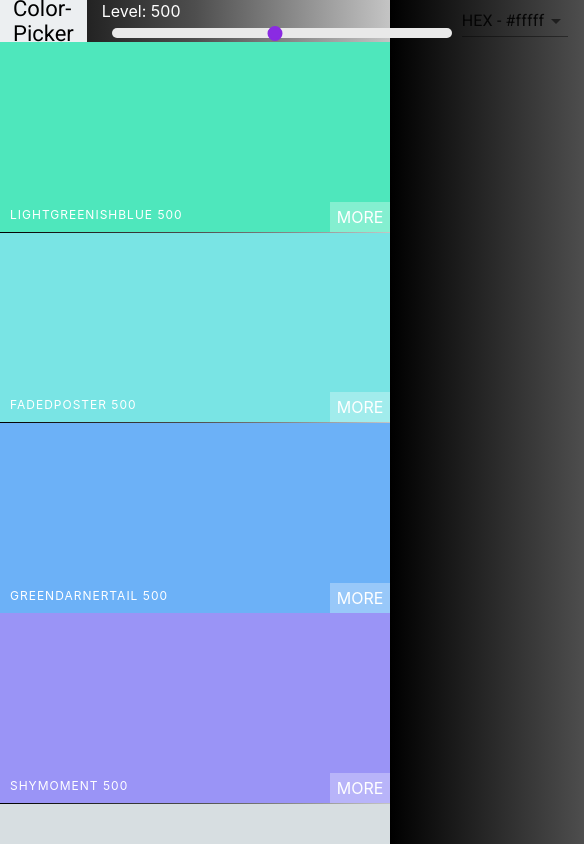
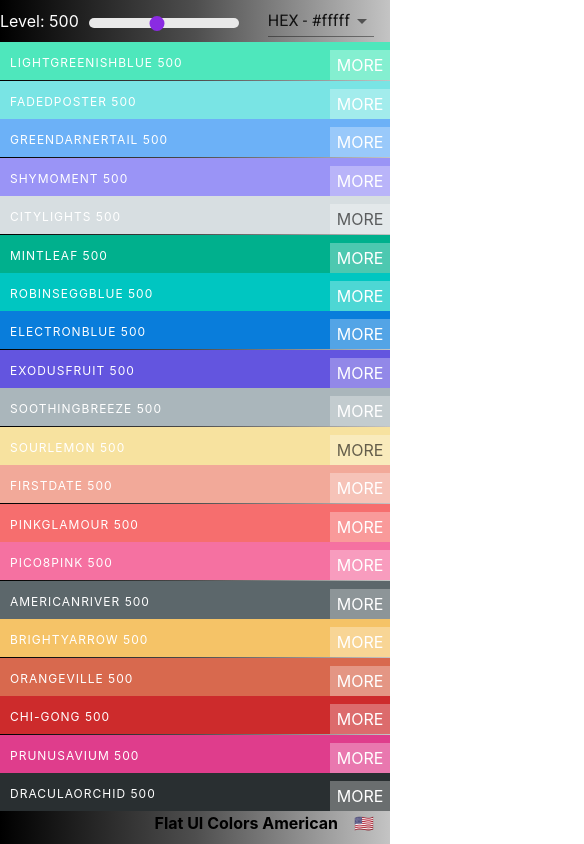
Before and after one commit to NFZaremba/Colors-Pallete-App, a React (Create React App) app: page /palette/flat-ui-colors-american in a window 390 px wide. Shown: the top 844 px of the page, 584 px wide, since content can reach past the window. Built offline with nearby package versions, Linux system fonts and the light colour scheme.

Commit message:
modifiyn code to make it responsive

```diff
--- a/package.json
+++ b/package.json
@@ -10,6 +10,8 @@
     "chroma-js": "^2.0.3",
     "dotenv": "^8.0.0",
     "emoji-mart": "^2.11.1",
+    "eslint": "^5.16.0",
+    "eslint-plugin-import": "^2.17.3",
     "rc-slider": "^8.6.11",
     "react": "^16.8.6",
     "react-color": "^2.17.3",
@@ -50,7 +52,6 @@
     "eslint-config-prettier": "^4.1.0",
     "eslint-config-wesbos": "0.0.19",
     "eslint-plugin-html": "^5.0.3",
-    "eslint-plugin-import": "^2.17.3",
     "eslint-plugin-jsx-a11y": "^6.2.1",
     "eslint-plugin-prettier": "^3.0.1",
     "eslint-plugin-react": "^7.12.4",
--- a/src/ColorBox.js
+++ b/src/ColorBox.js
@@ -75,8 +75,8 @@
 ColorBox.propTypes = {
   name: PropTypes.string.isRequired,
   background: PropTypes.string.isRequired,
-  id: PropTypes.string.isRequired,
-  paletteId: PropTypes.string.isRequired,
+  id: PropTypes.string,
+  paletteId: PropTypes.string,
   showingFullPalette: PropTypes.bool.isRequired,
   classes: PropTypes.object.isRequired
 };
--- a/src/NavBar.js
+++ b/src/NavBar.js
@@ -98,8 +98,8 @@
 
 NavBar.propTypes = {
   handleChange: PropTypes.func.isRequired,
-  level: PropTypes.number.isRequired,
-  changeLevel: PropTypes.func.isRequired,
+  level: PropTypes.number,
+  changeLevel: PropTypes.func,
   showingAllColors: PropTypes.bool.isRequired,
   classes: PropTypes.object.isRequired
 };
--- a/src/SingleColorPalette.js
+++ b/src/SingleColorPalette.js
@@ -71,7 +71,7 @@
 }
 
 SingleColorPalette.propTypes = {
-  palette: PropTypes.array.isRequired,
+  palette: PropTypes.object.isRequired,
   colorId: PropTypes.string.isRequired,
   classes: PropTypes.object.isRequired
 };
--- a/src/styles/ColorBoxStyles.js
+++ b/src/styles/ColorBoxStyles.js
@@ -1,4 +1,5 @@
 import chroma from 'chroma-js';
+import sizes from './sizes';
 
 export const styles = {
   ColorBox: {
@@ -13,11 +14,17 @@
       opacity: '1',
       transition: '0.5s'
     },
-    '@media (max-width: 900px)': {
-      width: '50%'
+    [sizes.down('lg')]: {
+      width: '25%',
+      height: props => (props.showingFullPalette ? '20%' : '50%')
     },
-    '@media (max-width: 500px)': {
-      width: '100%'
+    [sizes.down('md')]: {
+      width: '50%',
+      height: props => (props.showingFullPalette ? '10%' : '20%')
+    },
+    [sizes.down('xs')]: {
+      width: '100%',
+      height: props => (props.showingFullPalette ? '5%' : '10%')
     }
   },
   copyText: {
@@ -114,7 +121,10 @@
       textAlign: 'center',
       marginBottom: '0',
       padding: '1rem',
-      textTransform: 'uppercase'
+      textTransform: 'uppercase',
+      [sizes.down('xs')]: {
+        fontSize: '6rem'
+      }
     },
     '& P': {
       fontsize: '2rem',
--- a/src/styles/DraggableColorBoxStyles.js
+++ b/src/styles/DraggableColorBoxStyles.js
@@ -1,3 +1,5 @@
+import sizes from './sizes';
+
 const styles = {
   root: {
     height: '20%',
@@ -10,6 +12,18 @@
     '&:hover svg': {
       color: 'white',
       transform: 'scale(1.5)'
+    },
+    [sizes.down('lg')]: {
+      width: '25%',
+      height: '20%'
+    },
+    [sizes.down('md')]: {
+      width: '50%',
+      height: '10%'
+    },
+    [sizes.down('xs')]: {
+      width: '100%',
+      height: '5%'
     }
   },
   boxContent: {
--- a/src/styles/NavbarStyles.js
+++ b/src/styles/NavbarStyles.js
@@ -1,3 +1,5 @@
+import sizes from './sizes';
+
 const styles = {
   Navbar: {
     display: 'flex',
@@ -18,6 +20,9 @@
     '& a': {
       textDecoration: 'none',
       color: 'black'
+    },
+    [sizes.down('xs')]: {
+      display: 'none'
     }
   },
   slider: {
@@ -39,6 +44,9 @@
       height: '15px',
       marginLeft: '-7px',
       marginTop: '-2px'
+    },
+    [sizes.down('md')]: {
+      width: '150px'
     }
   },
   selectContainer: {
--- a/src/styles/PaletteFormNavStyles.js
+++ b/src/styles/PaletteFormNavStyles.js
@@ -1,3 +1,5 @@
+import sizes from './sizes';
+
 const styles = theme => ({
   root: {
     display: 'flex'
@@ -36,10 +38,16 @@
     marginRight: '1rem',
     '& a': {
       textDecoration: 'none'
+    },
+    [sizes.down('xs')]: {
+      marginRight: '0.5rem'
     }
   },
   button: {
-    margin: '0 0.5rem'
+    margin: '0 0.5rem',
+    [sizes.down('xs')]: {
+      margin: 0
+    }
   }
 });
 
--- a/src/styles/PaletteStyles.js
+++ b/src/styles/PaletteStyles.js
@@ -1,3 +1,5 @@
+import sizes from './sizes';
+
 export const styles = {
   Palette: {
     height: '100vh',
@@ -35,6 +37,18 @@
       textTransform: 'uppercase',
       border: 'none',
       textDecoration: 'none'
+    },
+    [sizes.down('lg')]: {
+      width: '25%',
+      height: '50%'
+    },
+    [sizes.down('md')]: {
+      width: '50%',
+      height: '20%'
+    },
+    [sizes.down('xs')]: {
+      width: '100%',
+      height: '10%'
     }
   }
 };
--- /dev/null
+++ b/src/styles/sizes.js
@@ -0,0 +1,12 @@
+export default {
+  up() {},
+  down(size) {
+    const sizes = {
+      xs: '575.98px',
+      sm: '767.98px',
+      md: '991.98px',
+      lg: '1199.98px'
+    };
+    return `@media (max-width: ${sizes[size]})`;
+  }
+};
```
Also changed, not shown: src/index.js (+5 -6 lines), 15 other files (tests, documents, lock files or other folders).
